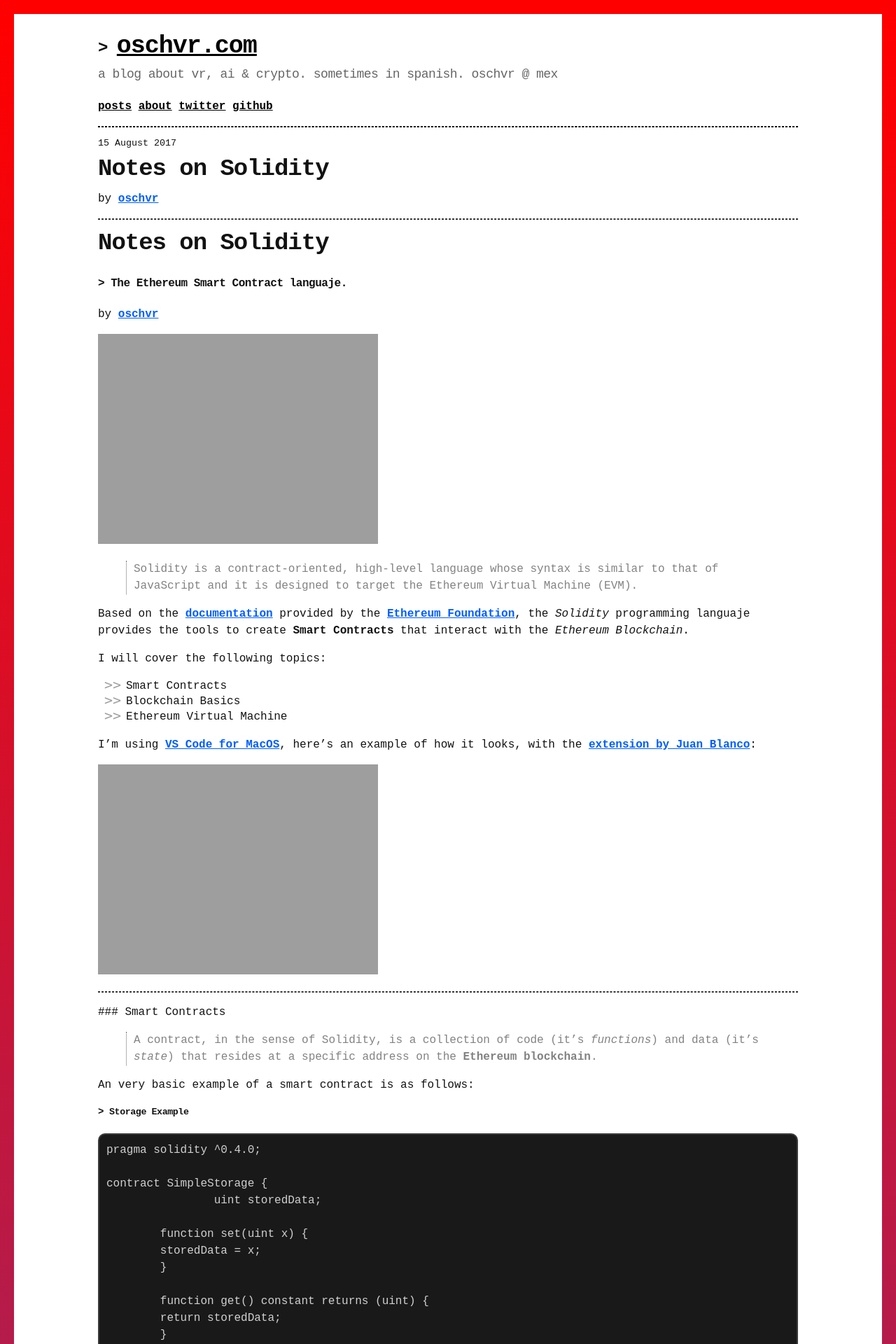
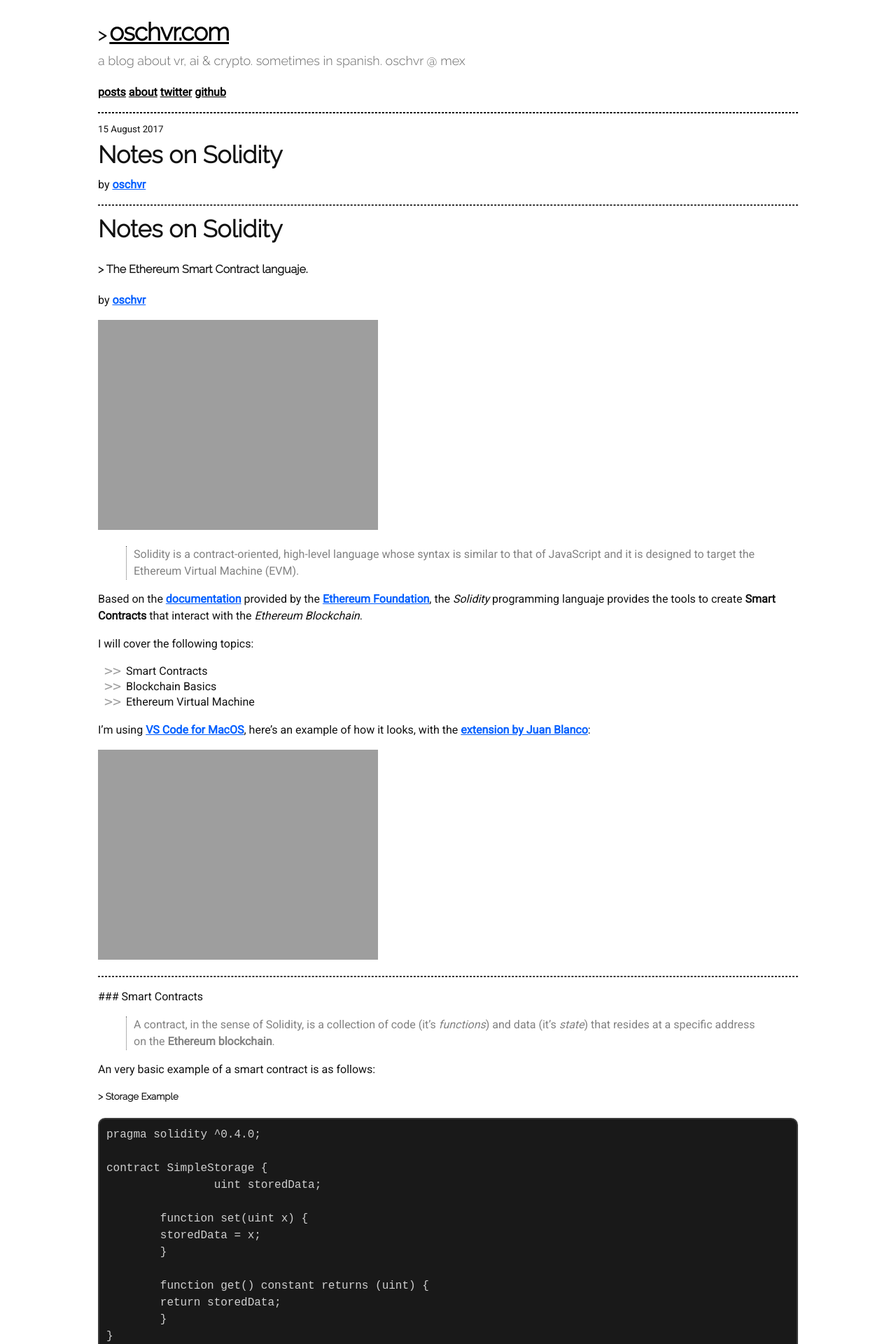
Before and after one commit to oschvr/oschvr.com, a Jekyll site: the page built from _articles/notes-on-solidity.md, in a window 1280 px wide. Shown: the top 1920 px of the page at 70% size. Built offline with Jekyll 4.4.1, drawn with Linux system fonts in a browser that asks for light colours.

Commit message:
Changing font, removing frame

```diff
--- a/_layouts/default.html
+++ b/_layouts/default.html
@@ -9,7 +9,7 @@
 {% seo %}
   </head>
   <body>
-    <div class="frame">
+    <div>
       <header>
         <div class="container">
           <h1><a href="{{site.url}}" style="color: black;">{{ site.title | default: site.github.repository_name }}</a></h1>
--- a/_sass/jekyll-theme-hacker.scss
+++ b/_sass/jekyll-theme-hacker.scss
@@ -1,5 +1,6 @@
 @import "rouge-base16-dark";
 @import "default_colors";
+@import url('https://fonts.googleapis.com/css?family=Dosis:300|Raleway:300|Roboto:400');
 
 $body-background: $white !default;
 $body-foreground: $white !default;
@@ -14,7 +15,7 @@ body {
   color: $black;
   font-size: 16px;
   line-height: 1.5;
-  font-family: 'Courier New', Courier, monospace;
+  font-family: 'Roboto', Courier, monospace;
 }
 
 /* General & 'Reset' Stuff */
@@ -66,7 +67,7 @@ header h1 {
   line-height: 1.5;
   margin: 0 0 0 0px;
   font-weight: bold;
-  font-family: 'Courier New', Courier, monospace;
+  font-family: 'Raleway', Courier, monospace;
   color: $black;//$header;
   text-shadow: $intense-red;
   letter-spacing: -1px;
@@ -140,9 +141,9 @@ span {
 
 h1, h2, h3, h4, h5, h6 {
   font-weight: bold;
-  font-family: 'Courier New', Courier, monospace;
+  font-family: 'Raleway', Courier, monospace;
   color: $black;
-  letter-spacing: -0.03em;
+  //letter-spacing: -0.03em;
   text-shadow: $white;
 }
 
```
